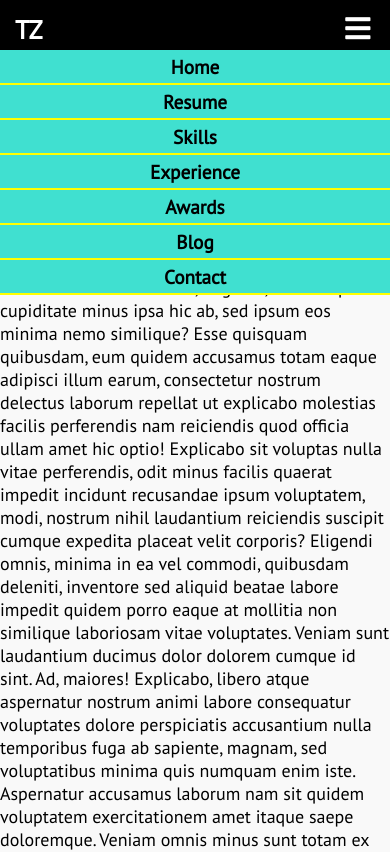
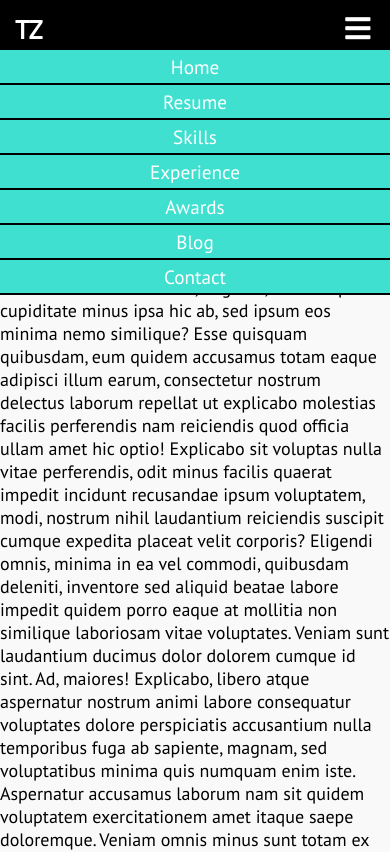
Before and after one commit to tzada8/troy-zada, a React (Create React App) app: page / in a window 390 px wide. Shown: the top 852 px of the page. Built offline with nearby package versions, Linux system fonts and the light colour scheme.

Commit message:
added 2 blue colours

```diff
--- a/src/App.css
+++ b/src/App.css
@@ -4,6 +4,8 @@
    --BLACK: #000;
    --WHITE: #f9f9f9;
    --DARK_GREY: #242424;
+   --REG_BLUE: #0195d4;
+   --DARK_BLUE: #004e7c;
 
    /* FONTS */
    --FONT_HEADINGS: "PT Sans";
--- a/src/components/Navbar.css
+++ b/src/components/Navbar.css
@@ -38,7 +38,7 @@ nav {
 }
 
 .nav-menu {
-   background: yellow;
+   background: black;
    justify-content: center;
    text-align: center;
 }
@@ -48,9 +48,15 @@ nav {
 }
 
 .nav-links {
-   background: green;
+   background: var(--REG_BLUE);
    padding-top: 4px;
    padding-bottom: 4px;
+   color: white;
+   font-weight: normal;
+}
+
+.nav-links:hover {
+   background: var(--DARK_BLUE);
 }
 
 /* MIGHT NEED TO ADJUST THE MAX-WIDTH DEPENDING ON CARD SIZES */
@@ -83,6 +89,7 @@ nav {
       top: 20%;
       right: 5%;
       font-size: 1.8rem;
+      cursor: pointer;
    }
 
    .fa-times {
@@ -90,7 +97,6 @@ nav {
    }
 
    .nav-menu {
-      background: yellow;
       position: absolute;
       display: block;
       flex-direction: column;
```
